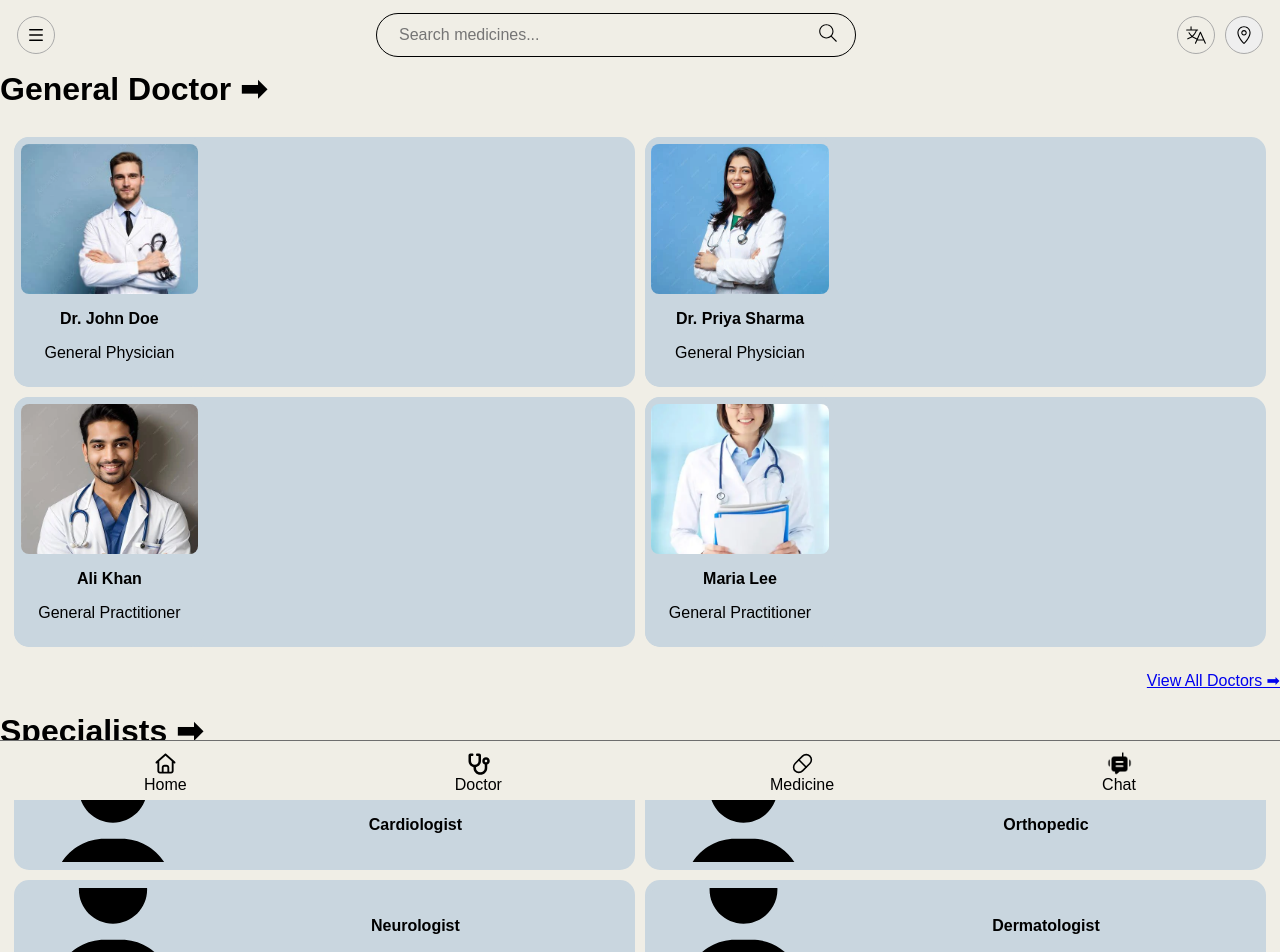
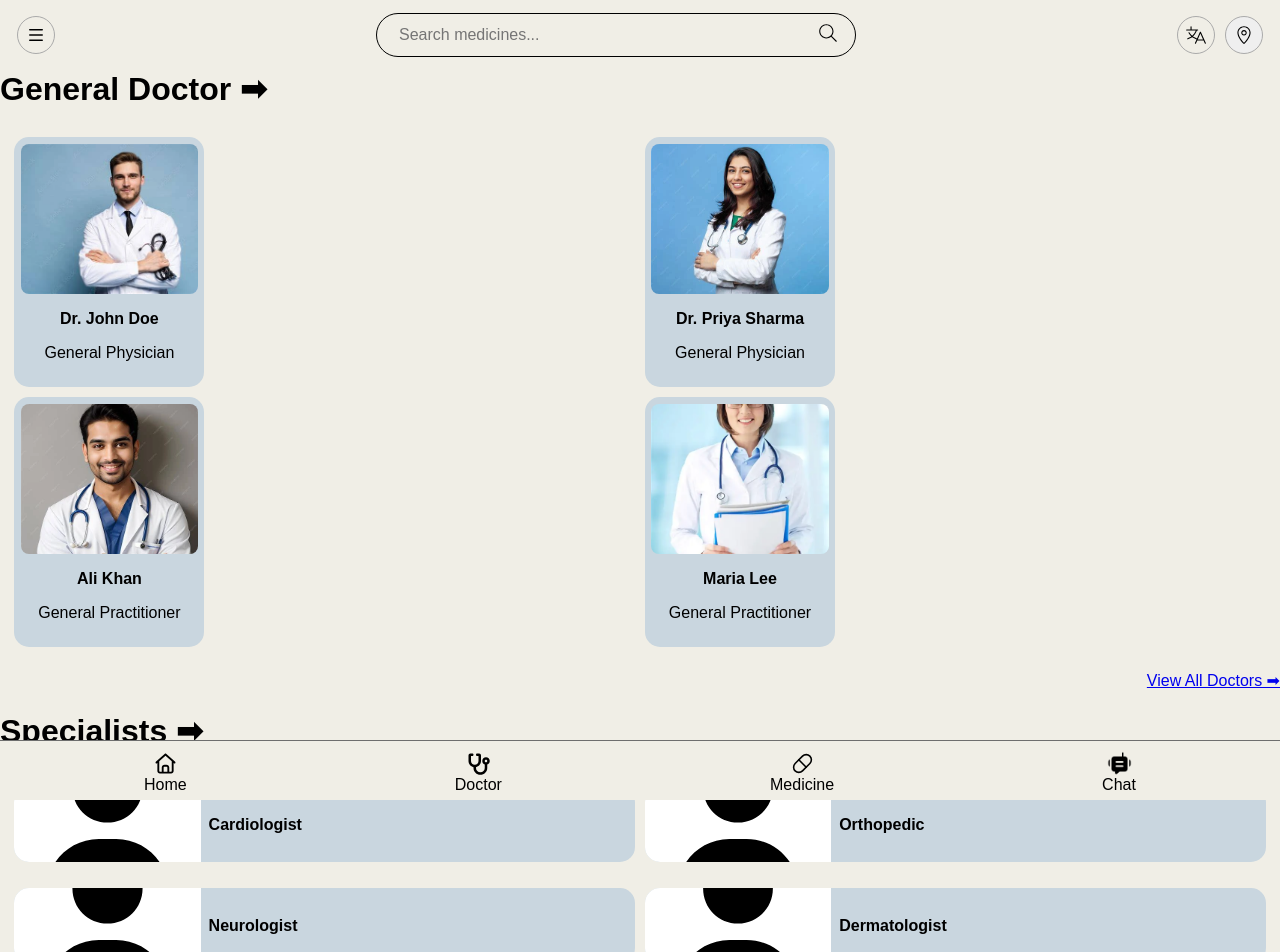
Before and after one commit to RURAL-MEDIC/Healplus, a React (Vite) app in the folder vanilla-frontend/: page /doctor in a window 1280 px wide. Shown: the top 952 px of the page. Built offline with nearby package versions, Linux system fonts and the light colour scheme.

Commit message:
Card.jsx working &  implemented for doctor.jsx and allgeneraldoctor.jsx

```diff
--- a/vanilla-frontend/src/components/Card.jsx
+++ b/vanilla-frontend/src/components/Card.jsx
@@ -17,7 +17,7 @@ const Card = ({ variant, img, title, info, path, children }) => {
   );
 
   return path ? (
-    <Link className="card card-link" to={path}>
+    <Link className="card-link" to={path}>
       {cardContent}
     </Link>
   ) : (
--- a/vanilla-frontend/src/styles/Card.css
+++ b/vanilla-frontend/src/styles/Card.css
@@ -1,20 +1,36 @@
+/*------ Commomn css for all card ------*/
+
 .card{
   background-color: #c9d6df;
+  padding: 0;
   border-radius: 15px;
   display: flex;
   flex-direction: column;
   text-align: center;
   text-decoration: none;
   color: #000000;
-  transition: transform 0.2s ease, box-shadow 0.2s ease;
+  transition: transform 0.2s ease, box-shadow 0 .2s ease;
   overflow: hidden;
 }
 
-.card.card-link{
+.card .card-image img {
+  width: 100%;
+  height: 100%;
+  object-fit: cover; /* important: scales image to fill container without stretching */
+  object-position: center;
+  display: block;
+}
+
+.card .card-details {
+  flex: 1;
+  overflow-y: auto;
+}
+
+.card-link{
   text-decoration: none;
 }
 
-/* Doctor card */
+/*------ Medium card for Doctor ------*/
 
 .card.medium-card {
   width: 190px;
@@ -29,6 +45,8 @@
   border-radius: 8px;
 }
 
+/*------ Small cardd for Doctor ------*/
+
 .card.small-card {
   width: 190px;
   height: 250px;
@@ -42,12 +60,12 @@
   border-radius: 8px;
 }
 
+/*------ Collumn card for specialist ------*/
 
 .card.collumn-card{
   height: 75px;
   max-width: 100%;
   margin: 0.5rem 0;
-  padding: 0.5rem;
   display: flex;
   flex-direction: row;
   align-items: center;
@@ -58,17 +76,18 @@
 
 .card.collumn-card .card-image{
   flex: 0 0 30%;
+  height: 100%;
+  background: #ffffff;
 }
 
-.card .card-image img {
-  width: 100%;
-  height: 100%;
-  object-fit: cover; /* important: scales image to fill container without stretching */
-  object-position: center;
-  display: block;
+.card.collumn-card .card-image img {
+  max-height: 75px;
 }
 
-.card .card-details {
-  flex: 1;
-  overflow-y: auto;
+.card.collumn-card .card-details{
+  flex: 0 0 70%;
+  height: 100%;
+  display: flex;
+  align-items: center;
+  padding: 0.5rem;
 }
--- a/vanilla-frontend/src/styles/Doctor.css
+++ b/vanilla-frontend/src/styles/Doctor.css
@@ -28,32 +28,6 @@
   text-align: end;
 }
 
-.specialists-list-container
-  .specialist-container
-  .specialist-card
-  .specialist-icon {
-  flex: 0 0 30%;
-}
-.specialists-list-container
-  .specialist-container
-  .specialist-card
-  .specialist-icon
-  img {
-  max-height: 75px;
-}
-
-.specialists-list-container
-  .specialist-container
-  .specialist-card
-  .specialist-name {
-  background: #f5f5f5;
-  flex: 0 0 70%;
-  height: 100%;
-  display: flex;
-  align-items: center;
-  padding: 0.5rem;
-}
-
 .specialists-list-container .view-all-specialists {
   text-align: end;
 }
```
